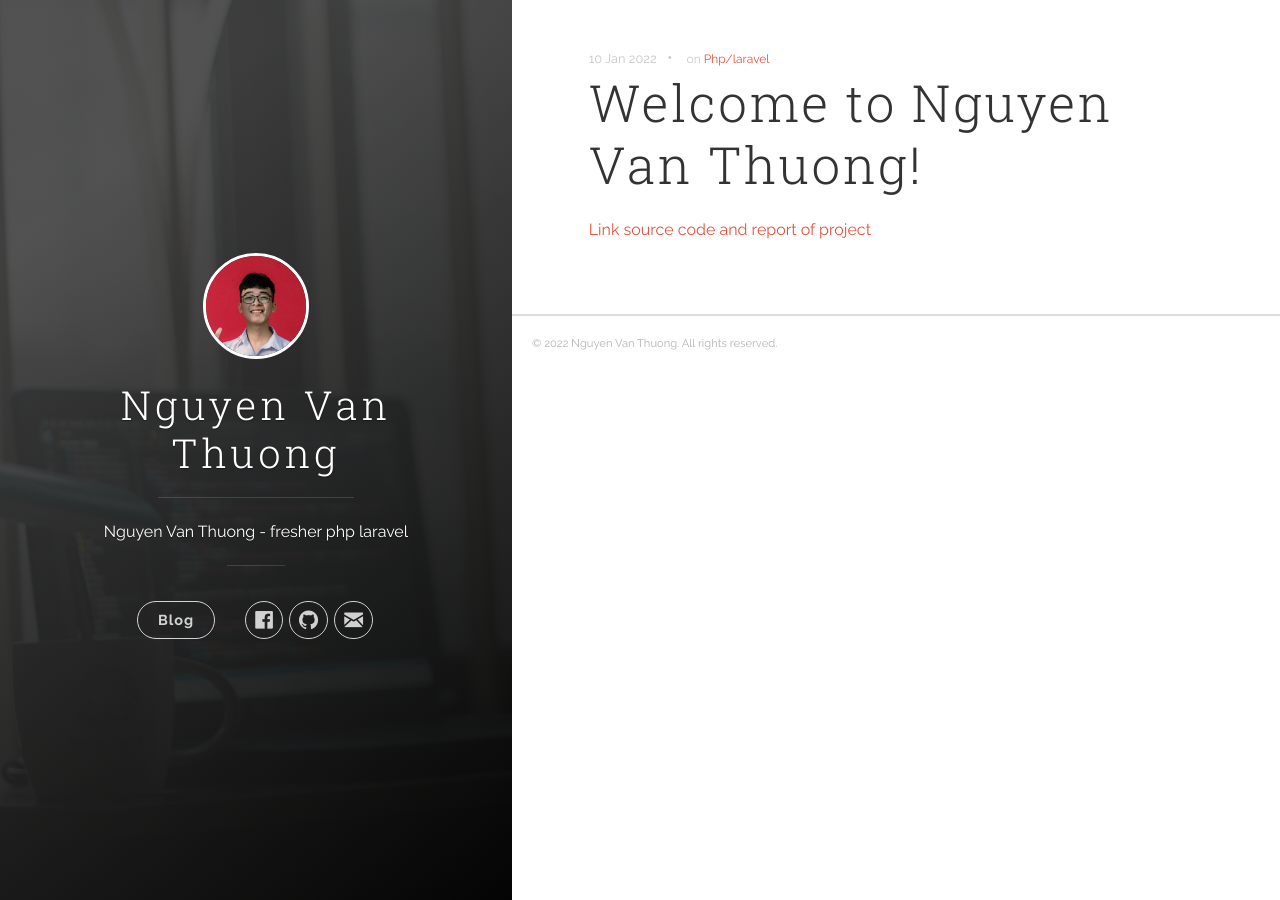
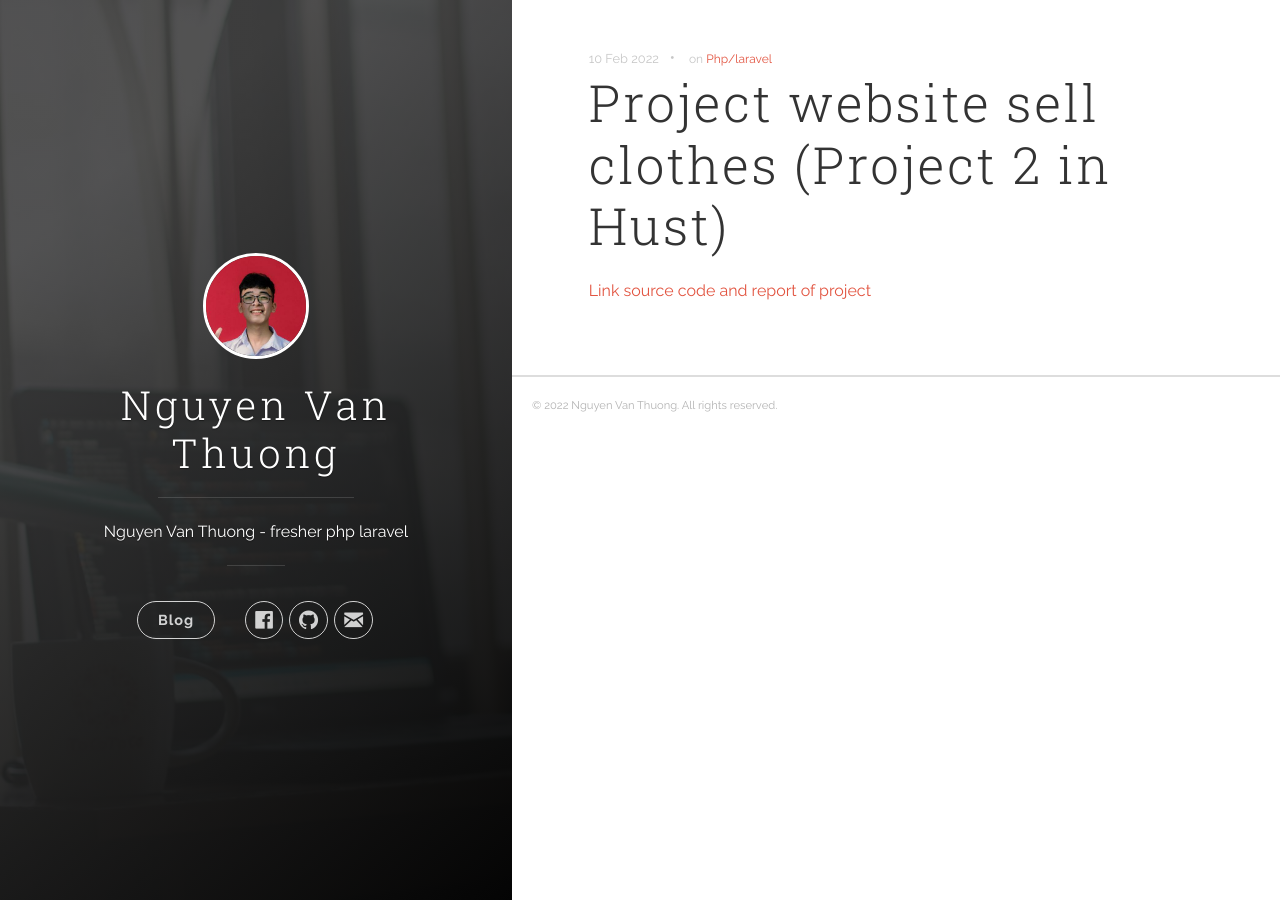
Before and after one commit to thuongx1bg/thuong_blog, a Jekyll site: the page built from _posts/2016-01-08-welcome-to-jekyll2.markdown, in a window 1280 px wide. Built offline with Jekyll 4.4.1, drawn with Linux system fonts in a browser that asks for light colours.

Commit message:
edit project 2

```diff
--- a/_posts/2016-01-08-welcome-to-jekyll2.markdown
+++ b/_posts/2016-01-08-welcome-to-jekyll2.markdown
@@ -1,7 +1,7 @@
 ---
-title:  "Welcome to Nguyen Van Thuong!"
-date:   2022-01-10 15:04:23
-categories: [Project website sell clothes (Project 2 in Hust)]
+title:  "Project website sell clothes (Project 2 in Hust)"
+date:   2022-02-10 15:04:23
+categories: [Project]
 tags: [Php/laravel]
 ---
 [Link source code and report of project][link]
```
